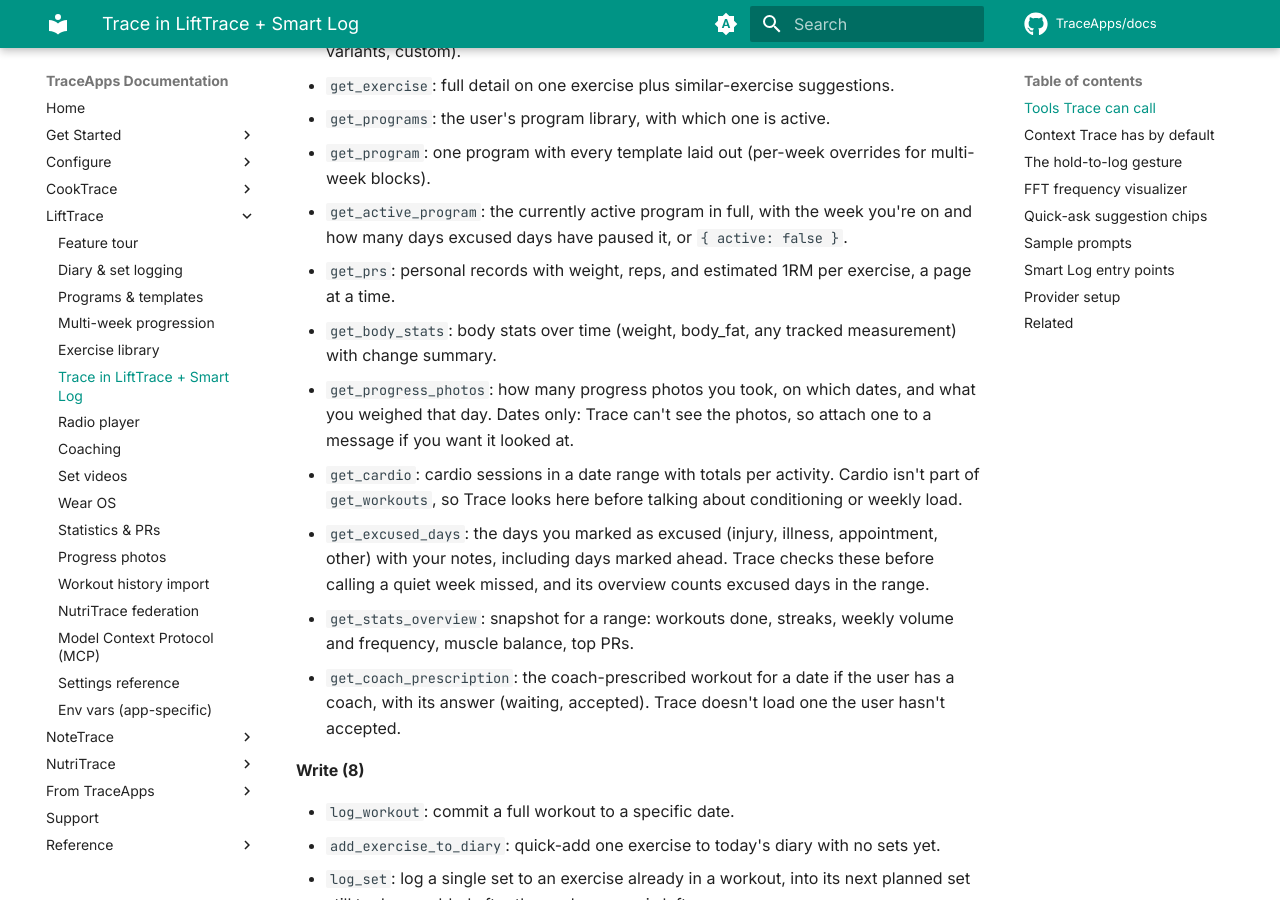
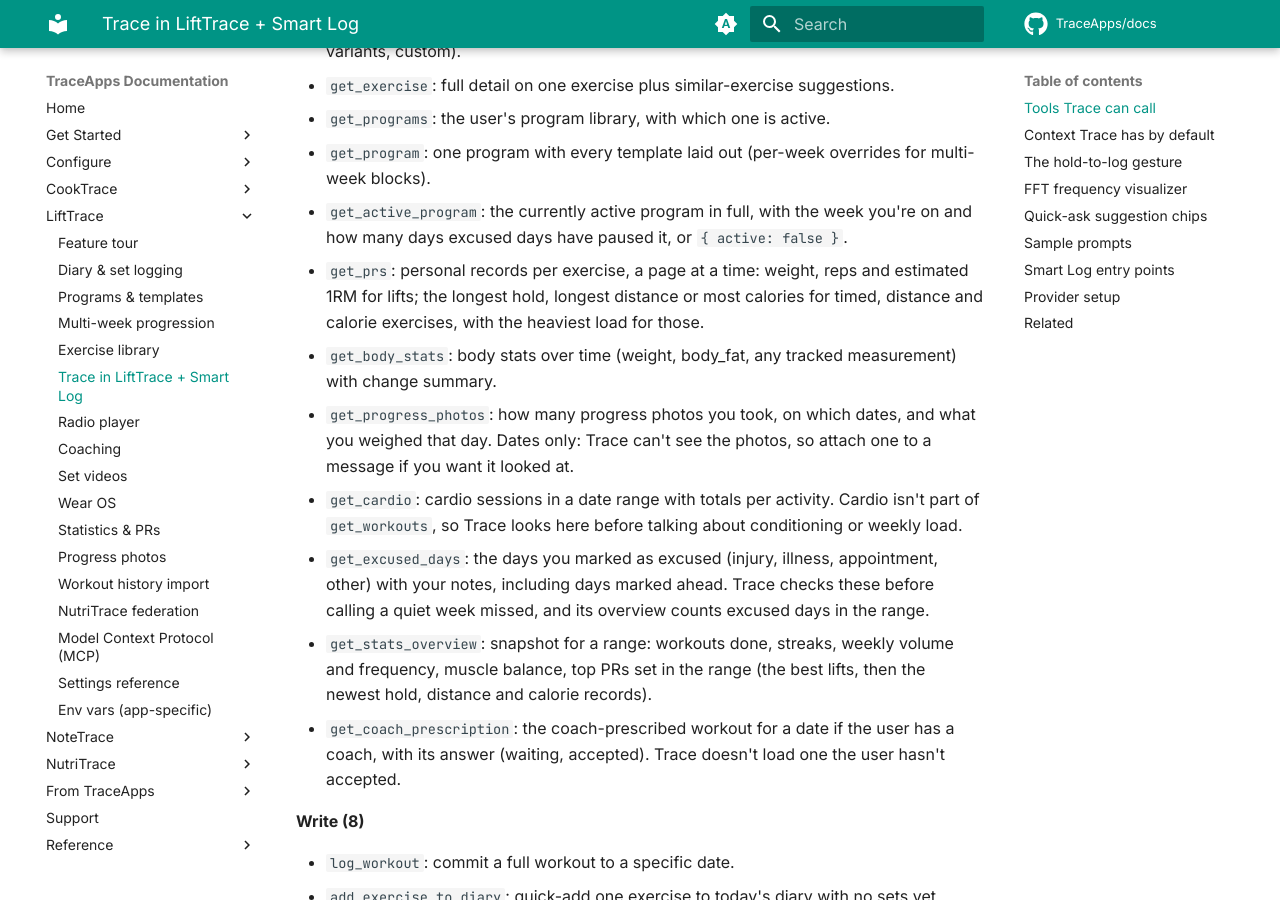
Before and after one commit to TraceApps/docs, an MkDocs documentation site: the page built from docs/lifttrace/trace.md, in a window 1280 px wide and 900 px high, scrolled down 1684 px. Built offline with MkDocs 1.6.1 and Material for MkDocs 9.7.7, drawn with Linux system fonts in a browser that asks for light colours; comment, search, counter and statistics services are not loaded.

Commit message:
LiftTrace: Trace's PR tools and the Records page cover hold, distance and calorie records and their heaviest loads (#119)

```diff
--- a/docs/lifttrace/trace.md
+++ b/docs/lifttrace/trace.md
@@ -17,12 +17,12 @@ LiftTrace registers 21 tools that Trace can call across a single conversation, s
 - `get_programs`: the user's program library, with which one is active.
 - `get_program`: one program with every template laid out (per-week overrides for multi-week blocks).
 - `get_active_program`: the currently active program in full, with the week you're on and how many days excused days have paused it, or `{ active: false }`.
-- `get_prs`: personal records with weight, reps, and estimated 1RM per exercise, a page at a time.
+- `get_prs`: personal records per exercise, a page at a time: weight, reps and estimated 1RM for lifts; the longest hold, longest distance or most calories for timed, distance and calorie exercises, with the heaviest load for those.
 - `get_body_stats`: body stats over time (weight, body_fat, any tracked measurement) with change summary.
 - `get_progress_photos`: how many progress photos you took, on which dates, and what you weighed that day. Dates only: Trace can't see the photos, so attach one to a message if you want it looked at.
 - `get_cardio`: cardio sessions in a date range with totals per activity. Cardio isn't part of `get_workouts`, so Trace looks here before talking about conditioning or weekly load.
 - `get_excused_days`: the days you marked as excused (injury, illness, appointment, other) with your notes, including days marked ahead. Trace checks these before calling a quiet week missed, and its overview counts excused days in the range.
-- `get_stats_overview`: snapshot for a range: workouts done, streaks, weekly volume and frequency, muscle balance, top PRs.
+- `get_stats_overview`: snapshot for a range: workouts done, streaks, weekly volume and frequency, muscle balance, top PRs set in the range (the best lifts, then the newest hold, distance and calorie records).
 - `get_coach_prescription`: the coach-prescribed workout for a date if the user has a coach, with its answer (waiting, accepted). Trace doesn't load one the user hasn't accepted.
 
 **Write (8)**
```
Also changed, not shown: docs/lifttrace/statistics.md (+1 -1 lines).
